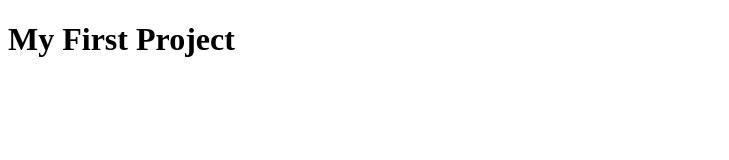
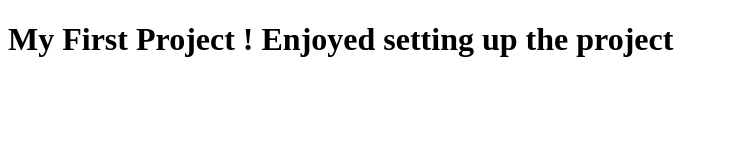
Before and after one commit to lllearning/coursera_html-css-web, a plain HTML site: page site/index.html in a window 1280 px wide. Shown: the whole page, without its empty margins (0-729 px from the left). Drawn offline with Linux system fonts and the light colour scheme.

Commit message:
Added Comment

```diff
--- a/site/index.html
+++ b/site/index.html
@@ -4,6 +4,6 @@
 	<title>Hello Coursera !</title>
 </head>
 <body>
-<h1>My First Project</h1>
+<h1>My First Project ! Enjoyed setting up the project</h1>
 </body>
 </html>
```
